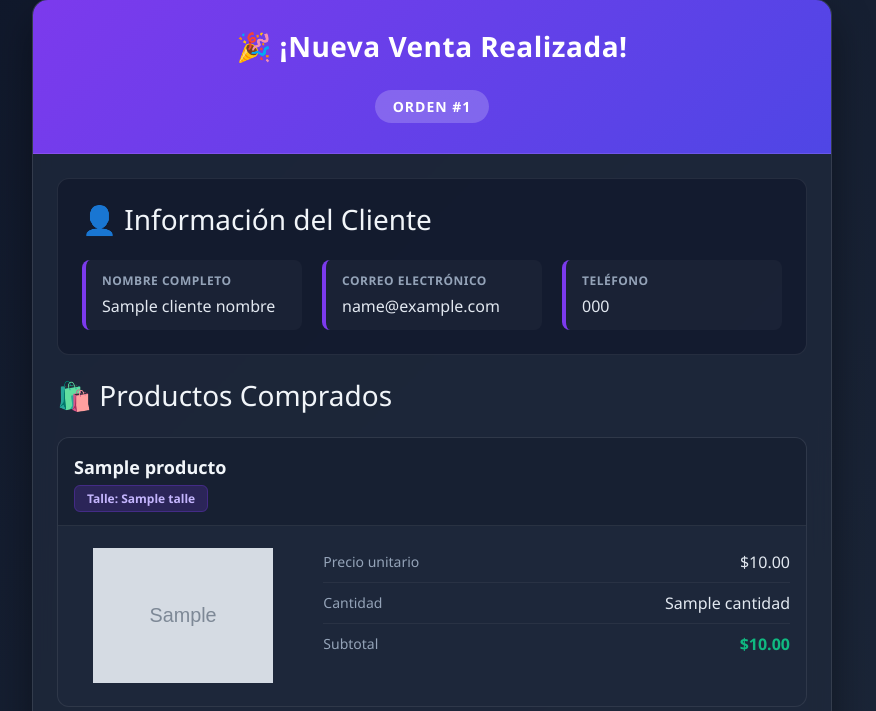
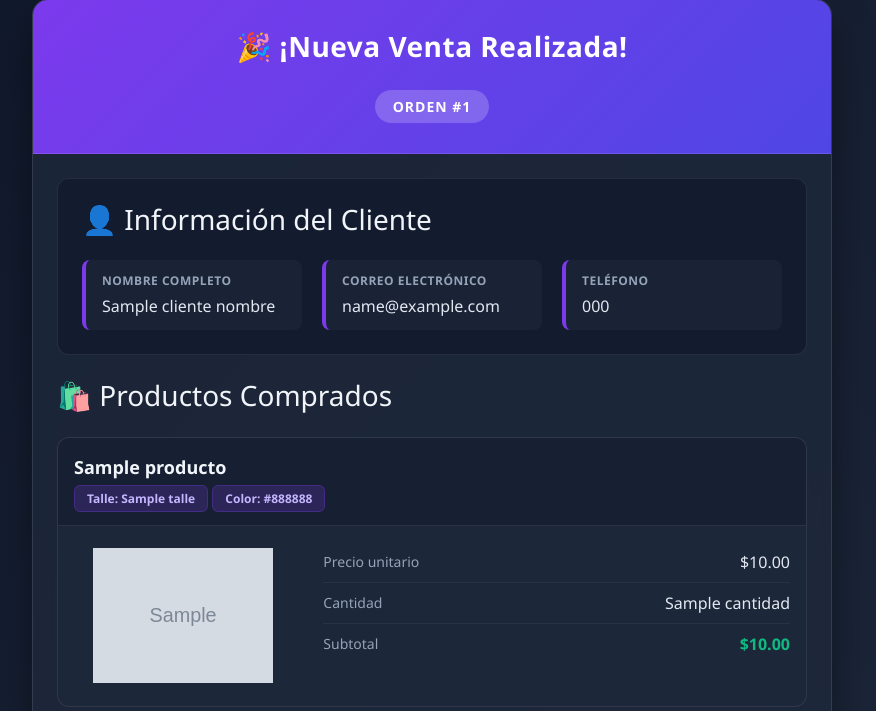
Before and after one commit to jarafer96-byte/AppWeb, a Flask app: template templates/comprobante.html in a window 1280 px wide. Shown: the part 25-736 px from the top of the page, without its empty margins (208-1084 px from the left). Run offline with Flask 3, Linux system fonts and the light colour scheme; the template is opened without the code that fills it: most values are stand-ins (such as "Sample title", 1, 10 or a date in 2020); grey boxes marked "Sample" are stand-in pictures; parts of the project's set-up code (start-up, migrations or seed data) failed here and were passed over; some libraries are stand-ins or nearby versions.

Commit message:
Update comprobante.html

```diff
--- a/templates/comprobante.html
+++ b/templates/comprobante.html
@@ -280,6 +280,9 @@
             {% if p.talle %}
               <span class="talle-badge">Talle: {{ p.talle }}</span>
             {% endif %}
+            {% if p.color and p.color != 'unico' %}
+              <span class="talle-badge" style="background: rgba(124, 58, 237, 0.2); color: #c4b5fd;">Color: {{ p.color }}</span>
+            {% endif %}
           </div>
 
           <div class="row g-0">
```
